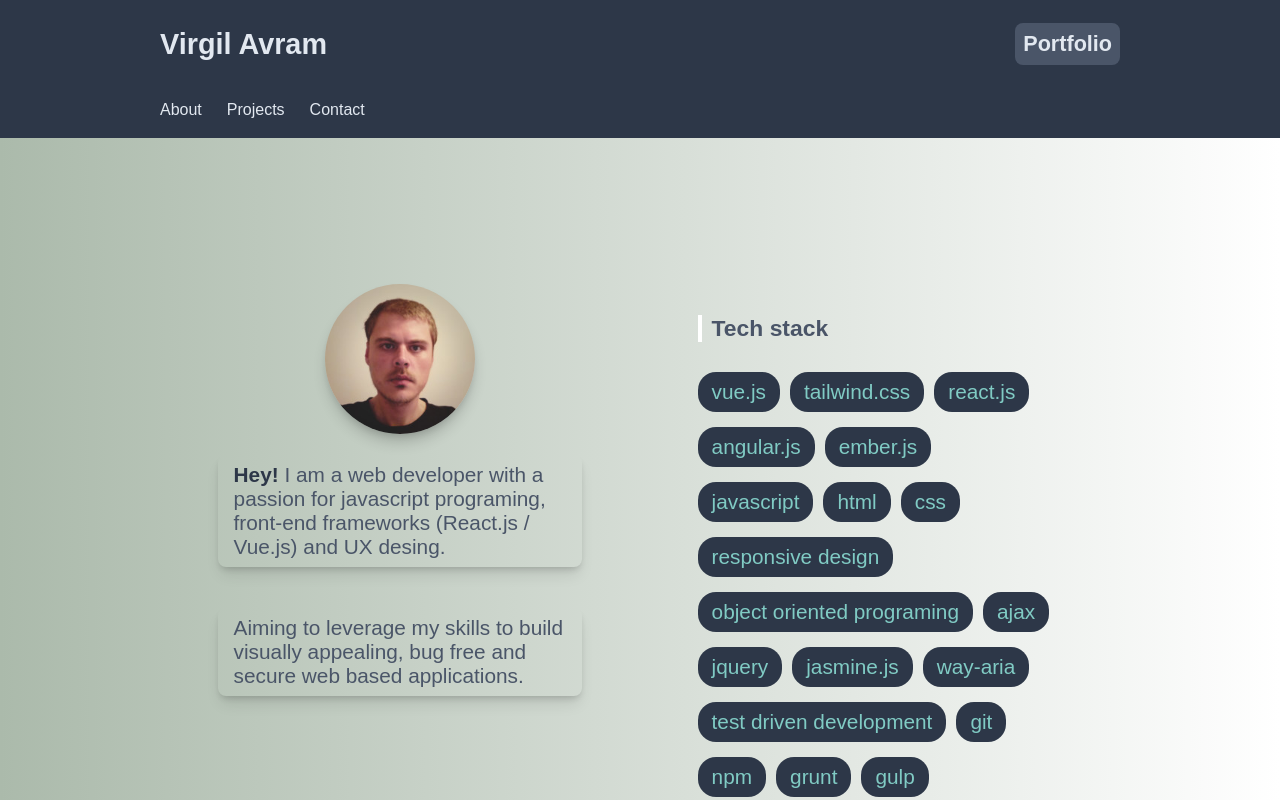
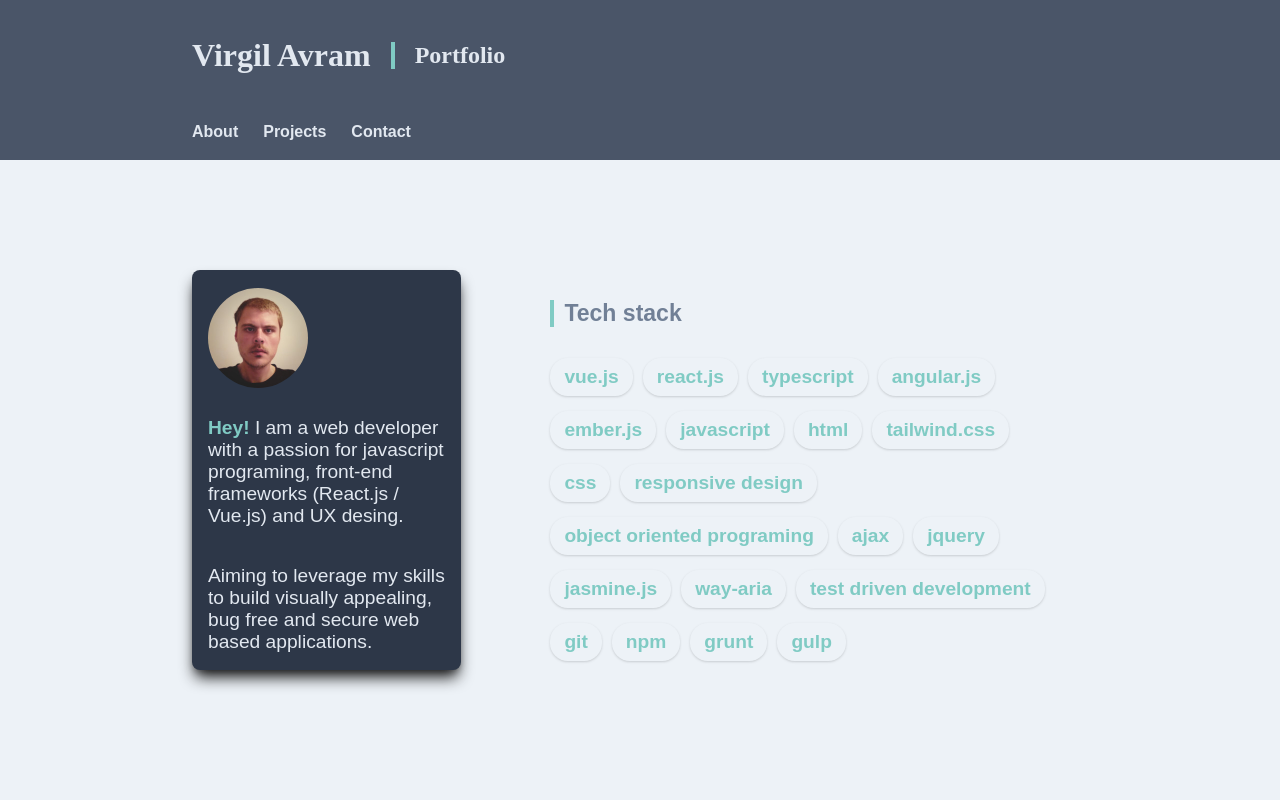
Before and after one commit to virgilseo/portfolio, a React (Create React App) app: page / in a window 1280 px wide. Shown: the top 800 px of the page. Built offline with nearby package versions, Linux system fonts and the light colour scheme.

Commit message:
Update style

```diff
--- a/src/About.js
+++ b/src/About.js
@@ -3,7 +3,7 @@ import ProfilePic from './images/portfolio-pic.jpg';
 
 // Store tech skills text in a array
 
-const skills = ['vue.js', 'tailwind.css', 'react.js', 'angular.js', 'ember.js', 'javascript', 'html', 'css', 'responsive design', 'object oriented programing',
+const skills = ['vue.js', 'react.js', 'typescript', 'angular.js', 'ember.js', 'javascript', 'html', 'tailwind.css','css', 'responsive design', 'object oriented programing',
                 'ajax', 'jquery', 'jasmine.js', 'way-aria', 'test driven development', 'git', 'npm', 'grunt', 'gulp']
 
 class About extends Component {
--- a/src/App.css
+++ b/src/App.css
@@ -2,9 +2,7 @@
 
 html, body {
   height: 100vh;
-  background: #abbaab;  /* fallback for old browsers */
-  background: -webkit-linear-gradient(to left, #ffffff, #abbaab);  /* Chrome 10-25, Safari 5.1-6 */
-  background: linear-gradient(to left, #ffffff, #abbaab); /* W3C, IE 10+/ Edge, Firefox 16+, Chrome 26+, Opera 12+, Safari 7+ */
+  background: #EDF2F7;
   scroll-behavior: smooth;
 }
 
@@ -21,26 +19,28 @@ img {
 
 .header {
   color: #E2E8F0;
-  background: #2D3748;
+  background: #4A5568;
   display: flex;
   justify-content: center;
   align-items: center;
-  font-size: 0.6em;
+  font-size: 0.8em;
   height: 10vh;
+  font-family: 'Gochi Hand', cursive;
+  height: 100px;
 }
 
 .inner-header {
   width: 89%;
   display: flex;
   align-items: center;
-  justify-content: space-between;
+  justify-content: flex-start;
 }
 
 .header-tag {
-  background: #4A5568;
-  border-radius: 8px;
-  padding: 8px;
   color: #E2E8F0;
+  margin-left: 20px;
+  padding-left: 20px;
+  border-left: 4px solid #80CBC4;
 }
 
 /* Navigation */
@@ -49,7 +49,7 @@ img {
   text-decoration: none;
   color: #E2E8F0;
   padding: 8px 0px;
-  font-weight: 500;
+  font-weight: 600;
 }
 
 .nav-container a:hover {
@@ -69,7 +69,7 @@ img {
   display: flex;
   align-items: center;
   justify-content: center;
-  background: #2D3748;
+  background: #4A5568;
   height: 40px;
   position: sticky;
   top: 0px;
@@ -85,17 +85,20 @@ img {
 
 .profile-pic {
   border-radius: 50%;
-  width: 150px;
-  height: 150px;
-  box-shadow: 0 10px 15px -3px rgba(0, 0, 0, 0.2), 0 4px 6px -2px rgba(0, 0, 0, 0.10)
+  width: 100px;
+  height: 100px;
+  align-self: flex-start;
+  margin-top: 10px;
+  padding: 8px 16px;
+/*  box-shadow: 0 10px 15px -3px rgba(0, 0, 0, 0.2), 0 4px 6px -2px rgba(0, 0, 0, 0.10)*/
 }
 
 #about {
   display: flex;
   align-items: center;
   flex-flow: column;
-  padding: 60px 0px;
   justify-content: center;
+  padding-top: 40px;
 }
 
 .about-container {
@@ -118,18 +121,28 @@ img {
 
 .skill-text {
   padding: 8px 14px;
-  background-color: #2D3748;
+  background-color: transparent;
   border-radius: 18px;
   color: #80CBC4;
   margin-right: 10px;
   margin-bottom: 15px;
+  box-shadow: 0 1px 3px 0 rgba(0, 0, 0, 0.1), 0 1px 2px 0 rgba(0, 0, 0, 0.06);
+  font-weight: bold;
 }
+
+/*.tech-container {
+  box-shadow: 0 4px 6px -1px rgba(0, 0, 0, 0.1), 0 2px 4px -1px rgba(0, 0, 0, 0.06);
+  height: fit-content;
+  padding: 2px 16px;
+  border-radius: 8px;
+}*/
 
 .tech-title {
   width: fit-content;
-  border-left: 4px solid #fff;
+  border-left: 4px solid #80CBC4;
   padding-left: 10px;
-  font-size: 1.1em;
+  font-size: 1.2em;
+  color: #718096;
 }
 
 .section-title {
@@ -138,14 +151,24 @@ img {
 }
 
 .bio {
-  padding: 8px 16px;
+  padding: 2px 16px;
   border-radius: 8px;
-  box-shadow: 0 10px 15px -3px rgba(0, 0, 0, 0.1), 0 4px 6px -2px rgba(0, 0, 0, 0.15);
+  margin-bottom: 15px;
 }
+
 .bio-greeting {
-  color: #2D3748;
   font-weight: 700;
+  color: #80CBC4;
 }
+
+.bio-container {
+  box-shadow: 0 10px 15px -3px rgba(0, 0, 0, 0.9), 0 4px 6px -2px rgba(0, 0, 0, 0.25);
+  border-radius: 8px;
+  background: #2D3748;
+  color: #E2E8F0;
+  margin-bottom: 60px;
+}
+
 
 /* Projects */
 
@@ -276,6 +299,7 @@ ul {
   margin-bottom: 20px;
   padding: 4px;
   border-radius: 50%;
+  align-self: flex-start;
 }
 
 .back-btn:hover {
@@ -397,7 +421,7 @@ ul {
 }
 
 .contact-tag {
-  font-size: 1.8em;
+  font-size: 1.5em;
   justify-content: center;
   border-left: 4px solid #fff;
   padding-left: 10px;
@@ -423,7 +447,7 @@ ul {
   flex-flow: column;
   align-items: center;
   justify-content: center;
-  background: #2D3748;
+  background: #4A5568;
   height: 10vh;
   padding: 20px 0px;
   text-align: center;
--- a/src/responsive.css
+++ b/src/responsive.css
@@ -1,7 +1,7 @@
 @media only screen and (max-width: 360px) {
 
   .header {
-    font-size: 0.5em;
+    font-size: 0.7em;
   }
 
   .project-tags {
@@ -36,9 +36,6 @@
     margin-right: 25px;
   }
 
-  .header {
-    font-size: 0.7em;
-  }
 
   .contact-container{
     justify-content: space-between;
@@ -52,13 +49,22 @@
 
 @media only screen and (min-width: 700px) {
   .about-container {
-    justify-content: space-around;
+    justify-content: flex-start;
     display: flex;
-    margin-top: 50px
+    margin-top: 40px;
   }
 
-  .bio-container, .tech-container {
-    width: 38%;
+  #about {
+    padding-top: 0px;
+  }
+
+  .bio-container {
+    width: 30%;
+    margin-right: 10%;
+  }
+
+  .tech-container {
+    width: 60%;
   }
 
   .footer-container {
@@ -93,7 +99,7 @@
   }
 
   .about-container {
-    font-size: 1.1em;
+    font-size: 1.2em;
   }
 
   .nav-container {
@@ -109,7 +115,11 @@
   }
 
   #about, #contact {
-    height: calc(100vh - 150px)
+    height: calc(100vh - 160px)
+  }
+
+  #about {
+    margin-bottom: 80px;
   }
 
   .contact-container {
@@ -156,11 +166,12 @@
 @media only screen and (min-width: 1250px) {
 
   .inner-header, .inner-nav, .about-container, ul  {
-    width: 75%;
+    width: 70%;
   }
 
    .header {
-     font-size: 0.9em;
+     font-size: 1em;
+     height: 110px;
    }
    ul {
      justify-content: flex-start;
@@ -168,7 +179,7 @@
    .project {
      width: 26%;
      font-size: 1em;
-     margin-right: 30px;
+     margin-right: 25px;
    }
 
    .project-tags {
@@ -189,9 +200,6 @@
      font-size: 1em;
    }
 
-   .about-container {
-     font-size: 1.3em;
-   }
    #contact {
      height: 85vh;
    }
@@ -200,7 +208,7 @@
 @media only screen and (min-width: 1440px) {
 
   .project {
-    width: 23%;
+    width: 25%;
     margin-right: 40px;
   }
 }
```
